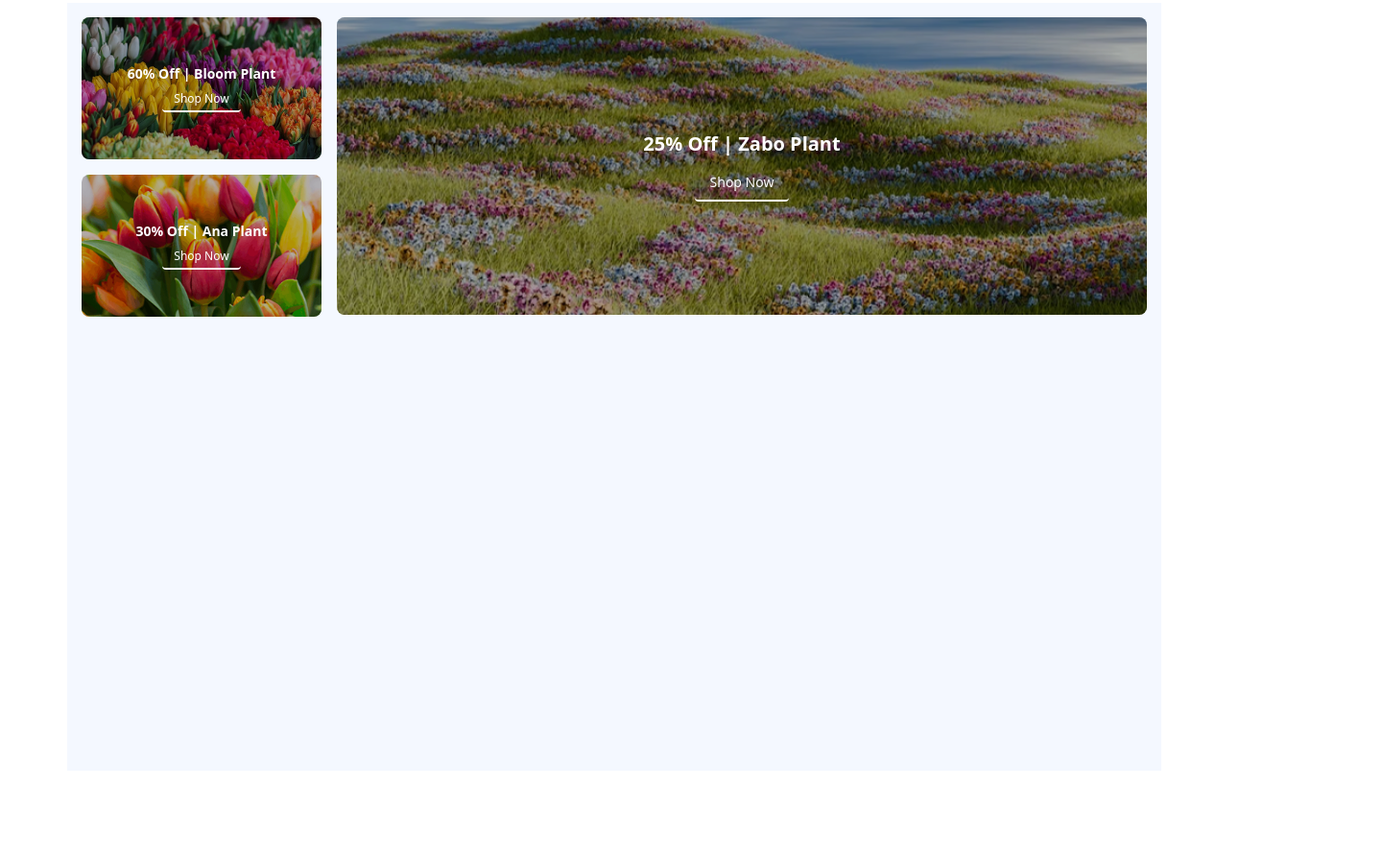
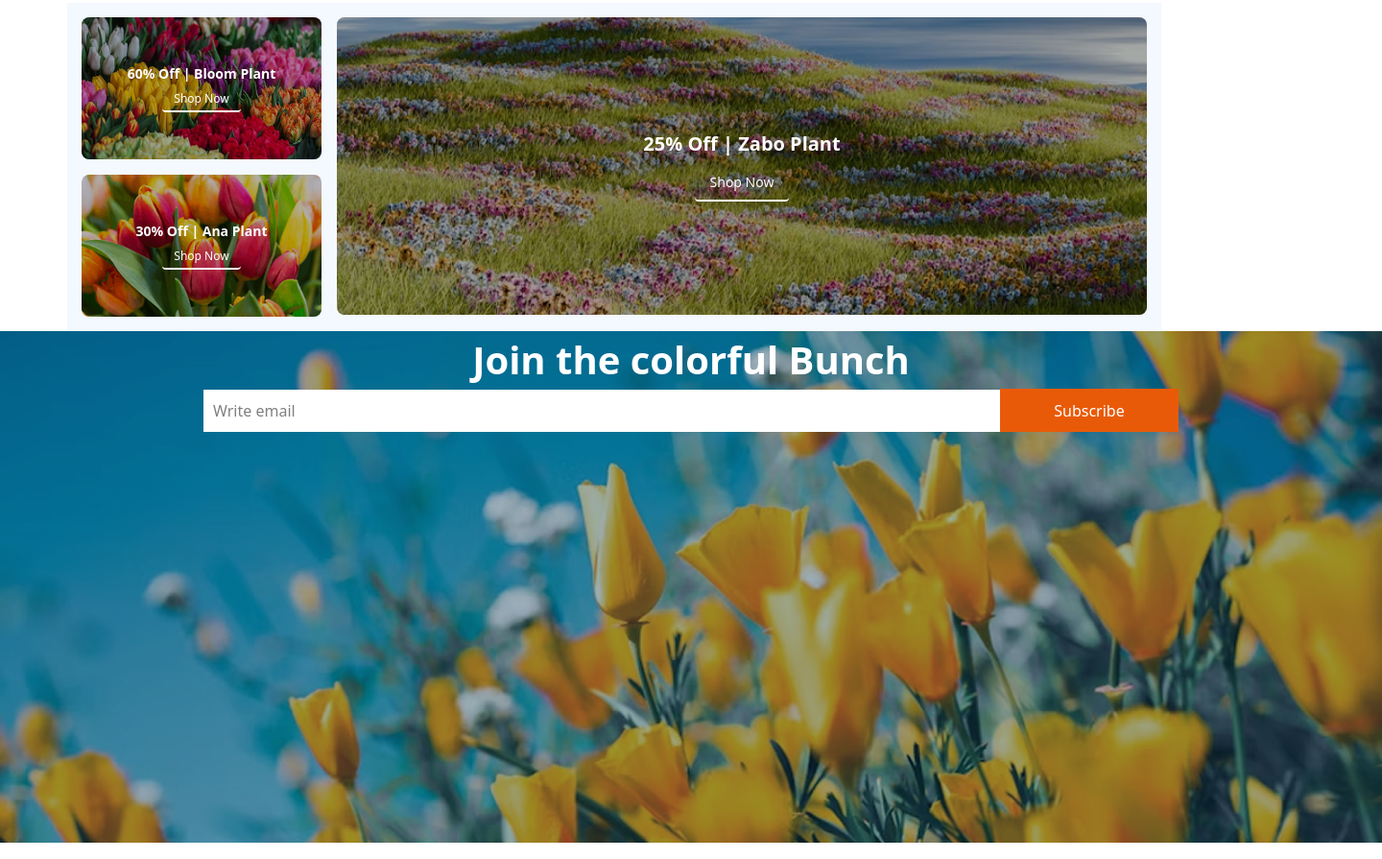
Before and after one commit to plabonmdk/B12A02-Responsive-Flowers, a plain HTML site: page index.html in a window 1280 px wide. Shown: the part 2355-3250 px from the top of the page at 96% size, 1440 px wide, since content can reach past the window. Before the commit the page ends 3158 px from the top, so only its background shows below. Drawn offline with nearby package versions, Linux system fonts and the light colour scheme.

Commit message:
Join Section

```diff
--- a/index.html
+++ b/index.html
@@ -141,7 +141,7 @@
         </section>
         <section>
             <div class="w-[340px] mx-auto mt-[20px] lg:w-[1140px] mx-auto mt-[20px]">
-                <div class="bg-[#f4f8ff] p-[15px] min-h-screen">
+                <div class="bg-[#f4f8ff] p-[15px] ">
   <div class="flex flex-col lg:flex-row gap-4">
     <div class="flex flex-col gap-4">
       <div class="relative w-[250px] h-[148px]  rounded-lg overflow-hidden">
@@ -173,6 +173,15 @@
 
             </div>
         </section>
+        <section>
+            <div class="lg:w-[1440px] h-[550px] flex item-camter justify-item-center relative mx-auto">
+                <div class="w-[415px] mx-auto bg-[url('assets/news-letter-bg.png')] bg-no-repeat h-[330px] lg:w-[1440px] h-[550px] mx-auto text-center">
+                <h4 class="font-bold text-[40px] text-[#FFFFFF]">Join the colorful Bunch</h4>
+                <input class="lg:w-[830px]  bg-[#FFFFFF] p-[10px]" type="text" placeholder="Write email"><button class="lg:w-[186px] bg-[#E95A08] h-[45px] text-[#FFFFFF]">Subscribe</button>
+            </div>
+            </div>
+        </section>
+
 
     </main>
     <footer>
```
